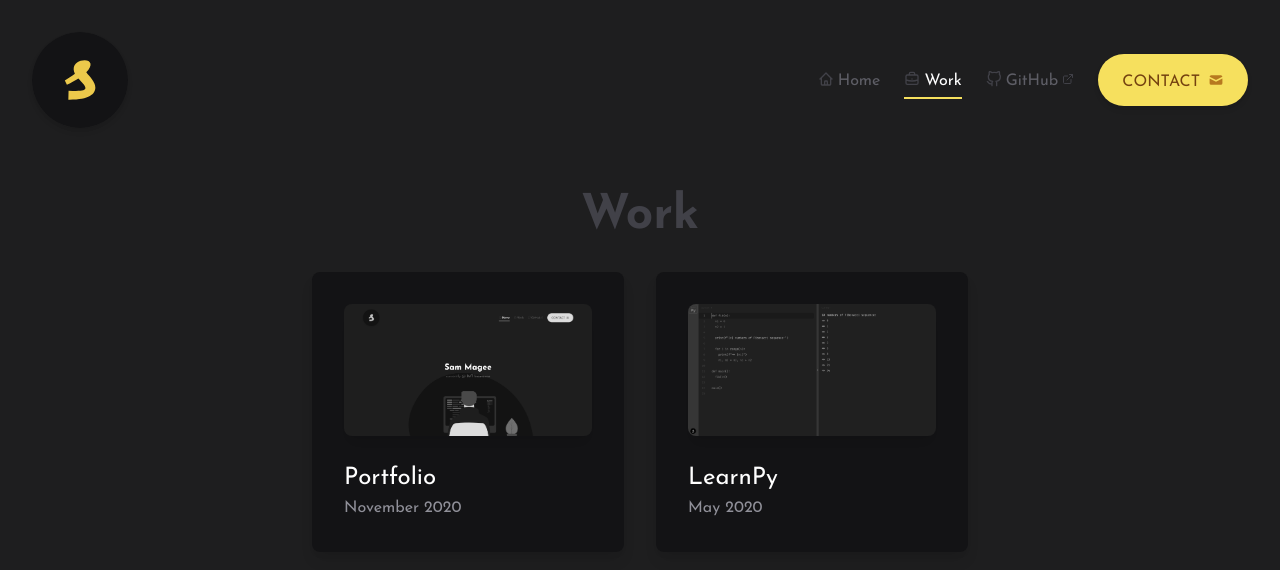
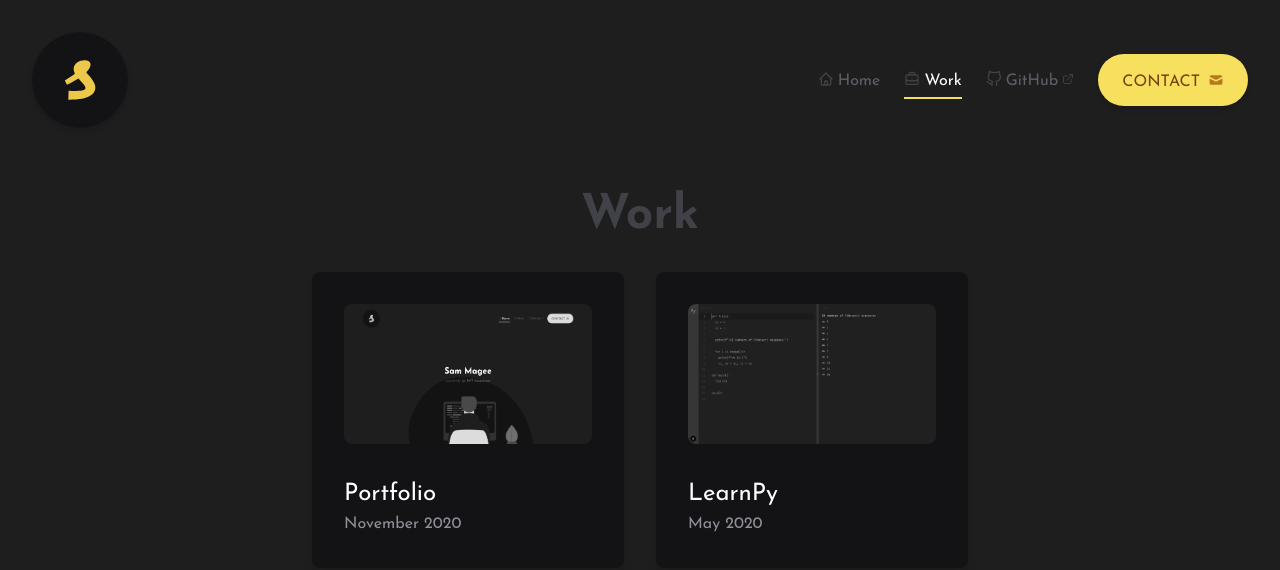
Before and after one commit to sammagee/v1, a Next.js app: page /work in a window 1280 px wide. Shown: the top 570 px of the page. Built offline with nearby package versions, Linux system fonts and the light colour scheme.

Commit message:
uses next.js image component

```diff
--- a/pages/work/index.tsx
+++ b/pages/work/index.tsx
@@ -1,6 +1,7 @@
 import { GetStaticProps } from 'next'
 import Head from 'next/head'
 import Date from '../../components/date'
+import Image from 'next/image'
 import Layout from '../../components/layout'
 import { getSortedData } from '../../lib/content'
 
@@ -35,7 +36,13 @@ export default function Work({
                 key={project.id}
               >
                 <article className="p-8 transition duration-200 ease-in-out bg-gray-900 rounded-lg group-hover:shadow-outline group-focus:shadow-outline">
-                  <img className="w-full transition-all duration-200 ease-in-out rounded-lg shadow-lg group-hover:filter-none group-focus:filter-none filter-grayscale" src={project.image} alt={project.title}/>
+                  <Image
+                    className="w-full h-auto transition-all duration-200 ease-in-out rounded-lg shadow-lg group-hover:filter-none group-focus:filter-none filter-grayscale"
+                    src={project.image}
+                    alt={project.title}
+                    width="1920"
+                    height="1080"
+                  />
                   <h3 className="mt-6 text-2xl">
                     {project.title}
                   </h3>
```
